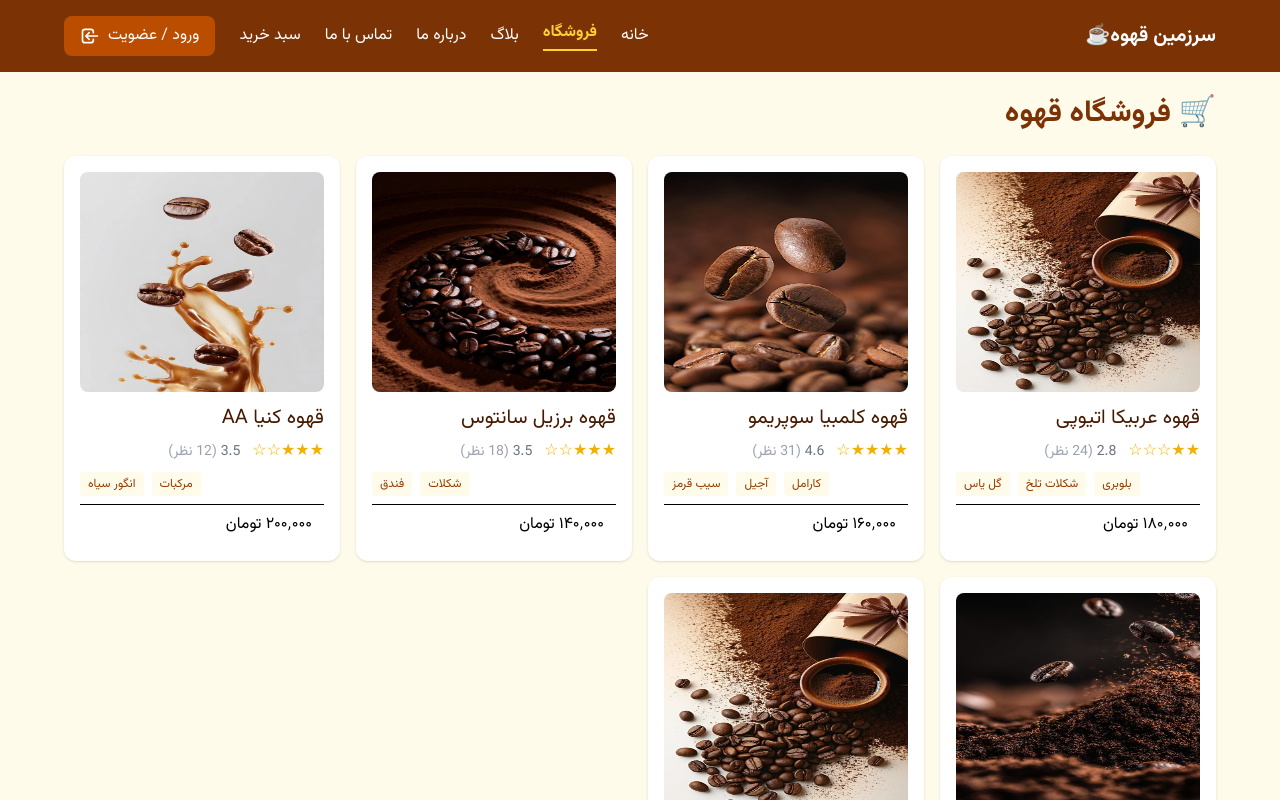
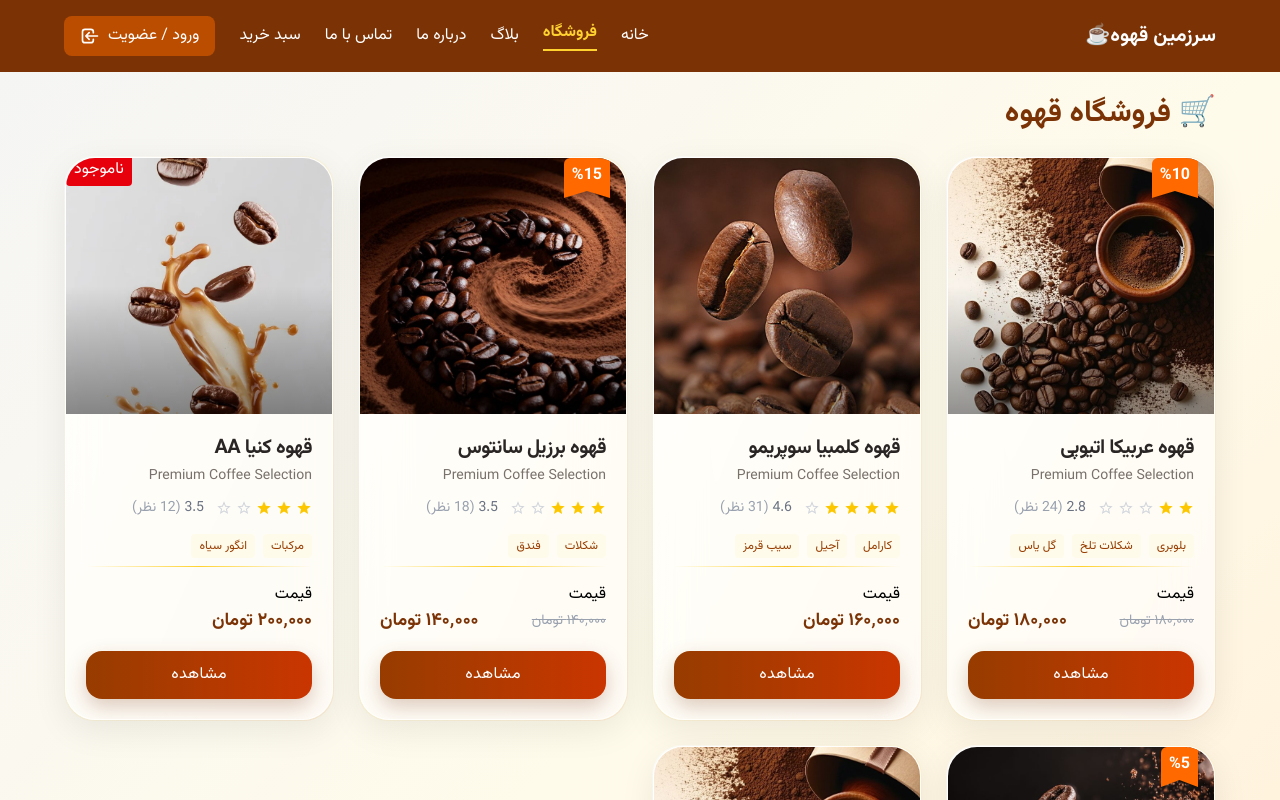
Before and after one commit to yektaakhavan/The-Coffee-Land, a React (Vite) app: page /shop in a window 1280 px wide. Shown: the top 800 px of the page. Built offline with nearby package versions, Linux system fonts and the light colour scheme.

Commit message:
feat(shop): implement product cards, badges, rating and price formatter

```diff
--- a/src/components/shop/Badge.jsx
+++ b/src/components/shop/Badge.jsx
@@ -1,17 +1,69 @@
 function Badge({ children, type = "default" }) {
   const styles = {
-    discount: "bg-red-500 text-white",
-    featured: "bg-amber-600 text-white",
-    stock: "bg-orange-500 text-white",
-    flavor: "bg-amber-50 text-amber-800", // نوع جدید
-    default: "bg-gray-300 text-black",
+    discount: "bg-orange-500 text-white text-s",
+    featured: "bg-amber-600 text-white text-xs",
+    stock: "bg-red-600 text-white text-s",
+    flavor: "bg-amber-50 text-amber-800 text-xs",
+    default: "bg-gray-300 text-black text-xs",
   };
 
+  if (type === "discount") {
+    return (
+      <span
+        className={` inline-flex items-center justify-center min-w-[34px] px-2 pt-1.5 pb-2.5 font-bold rounded-t-md rounded-tr-[3px] ${styles.discount}`}
+        style={{
+          clipPath:
+            "polygon(0 0, 100% 0, 100% 100%, 50% calc(100% - 7px), 0 100%)",
+        }}
+      >
+        {children}
+      </span>
+    );
+  }
+
   return (
-    <span className={`px-2 py-1 rounded text-xs ${styles[type]}`}>
+    <span className={`px-2 py-1 rounded ${styles[type]}`}>
       {children}
     </span>
   );
 }
 
 export default Badge;
+
+// function Badge({ children, type = "default" }) {
+//   const styles = {
+//     discount:
+//       "bg-red-500/90 text-white border border-red-400/40 shadow-sm",
+
+//     featured:
+//       "bg-gradient-to-r from-amber-500 to-orange-500 text-white border border-amber-300/40 shadow-sm",
+
+//     stock:
+//       "bg-orange-500/90 text-white border border-orange-300/40 shadow-sm",
+
+//     flavor:
+//       "bg-white/80 text-amber-900 border border-amber-100 backdrop-blur-md shadow-[0_4px_10px_rgba(245,158,11,0.08)] hover:shadow-[0_6px_14px_rgba(245,158,11,0.12)]",
+
+//     default:
+//       "bg-gray-100 text-gray-700 border border-gray-200",
+//   };
+
+//   return (
+//     <span
+//       className={`
+//         inline-flex items-center
+//         px-3 py-1.5
+//         rounded-full
+//         text-[11px]
+//         font-medium
+//         tracking-wide
+//         transition duration-300
+//         ${styles[type]}
+//       `}
+//     >
+//       {children}
+//     </span>
+//   );
+// }
+
+// export default Badge;
--- a/src/components/shop/ProductCard.jsx
+++ b/src/components/shop/ProductCard.jsx
@@ -1,63 +1,95 @@
-import React from "react";
-import products from "../../data/products";
+import { Link } from "react-router-dom";
 import StarRating from "../shop/StarRating";
 import Badge from "./Badge";
+import formatPrice from "../../utils/formatPrice";
 
-function ProductCard() {
+function ProductCard({ product }) {
   return (
-    <div className="min-h-scree p-6">
-      <div className="max-w-6xl mx-auto">
-        <h1 className="text-3xl font-bold text-amber-900 mb-6">
-          🛒 فروشگاه قهوه
-        </h1>
+    <div className="group relative rounded-[30px] p-[1px] bg-gradient-to-br from-white/70 via-amber-100/40 to-orange-200/30">
+      {/* Outer glow */}
+      <div className="absolute inset-0 rounded-[30px] bg-amber-300/20 blur-2xl opacity-0 group-hover:opacity-100 transition duration-500"></div>
 
-        <div className="grid grid-cols-1 sm:grid-cols-2 lg:grid-cols-3 xl:grid-cols-4 gap-4">
-          {products.map((product) => (
-            <div
-              key={product.id}
-              className="bg-white rounded-xl shadow p-4 hover:shadow-lg transition block"
-            >
-              {/* <div className="flex flex-col justify-between"> */}
+      {/* Card */}
+      <div className="relative overflow-hidden rounded-[30px] border border-white/50 bg-white/75 backdrop-blur-xl shadow-[0_10px_35px_rgba(0,0,0,0.08)] group-hover:-translate-y-2 group-hover:shadow-[0_20px_45px_rgba(120,53,15,0.18)] transition duration-500">
+        {/* Image Section */}
+        <div className="relative overflow-hidden">
           <img
-                className="w-64 h-55 rounded-lg mb-3 transition"
             src={product.image}
-                alt=""
+            alt={product.name}
+            className="w-full h-64 object-cover group-hover:scale-110 transition duration-700"
           />
-              <h3 className="text-amber-950 text-xl">{product.name}</h3>
-              <p className="my-2">
-                {/* {product.rating} */}
-                <StarRating
-                  rating={product.rating}
-                  count={product.reviewCount}
-                />
+
+          {/* Gradient overlay */}
+          <div className="absolute inset-0 bg-gradient-to-t from-black/40 via-transparent to-transparent"></div>
+
+          {/* Discount badge */}
+          {product.discountPercent > 0 && (
+            <div className="absolute top-0 right-4 z-20">
+              <Badge type="discount">%{product.discountPercent}</Badge>
+            </div>
+          )}
+
+          {/* Available Product */}
+          {product.stock <= 0 && (
+            <div className="absolute top-0 left-0 z-20">
+              <Badge type="stock">ناموجود</Badge>
+            </div>
+          )}
+        </div>
+
+        {/* Content */}
+        <div className="p-5">
+          {/* Title */}
+          <div className="mb-3">
+            <h3 className="text-xl font-bold text-stone-800 tracking-tight">
+              {product.name}
+            </h3>
+
+            <p className="text-sm text-stone-500 mt-1">
+              Premium Coffee Selection
             </p>
-              {/* نمایش نت‌های طعم به صورت تگ‌های جداگانه */}
-              {/* <div className="flex flex-wrap gap-2 justify-end my-2">
-                {product.flavorNotes.map((note, index) => (
-                  <span
-                    key={index}
-                    className="bg-amber-200 text-amber-800 text-xs px-3 py-1 rounded-full"
-                  >
-                    {note}
-                  </span>
-                ))}
-              </div> */}
-
-              {/* استفاده از Badge برای نت‌های طعم */}
-              <div className="flex flex-wrap gap-2 justify-end my-2">
+          </div>
+          {/* Star Rating */}
+          <div className="mb-4">
+            <StarRating rating={product.rating} count={product.reviewCount} />
+          </div>
+          {/* flavor note */}
+          <div className="flex flex-wrap gap-2 mb-2">
             {product.flavorNotes.map((note, index) => (
               <Badge key={index} type="flavor">
                 {note}
               </Badge>
             ))}
           </div>
-              <hr />
-              <p className=" py-2 px-3">
+          {/* Divider */}
+          <div className="w-full h-px bg-gradient-to-r from-transparent via-amber-300 to-transparent mb-4"></div>
+          {/* Price */}
+          <div className="flex-coloumn">
+            <p>قیمت</p>
+            <div className="flex justify-between items-center">
+              {/* original price */}
+              <p
+                className={`${
+                  product.discountPercent > 0
+                    ? "text-gray-400 line-through text-sm"
+                    : "text-amber-900 text-lg font-bold"
+                }`}
+              >
                 {product.basePrice.toLocaleString("fa-IR")} تومان
               </p>
+
+              {/* discounted price */}
+              {product.discountPercent > 0 && (
+                <p className="text-amber-900 text-lg font-bold">
+                  <p>{formatPrice(product.basePrice)}</p>
+                </p>
+              )}
             </div>
-            // </div>
-          ))}
+          </div>
+          {/* Product Details */}
+          <button className="w-full mt-4 py-3 rounded-2xl bg-gradient-to-r from-amber-800 to-orange-700 text-white font-medium tracking-wide shadow-[0_8px_20px_rgba(120,53,15,0.25)] hover:shadow-[0_12px_25px_rgba(120,53,15,0.35)] hover:scale-[1.02] transition duration-300">
+            مشاهده
+          </button>
         </div>
       </div>
     </div>
--- a/src/components/shop/StarRating.jsx
+++ b/src/components/shop/StarRating.jsx
@@ -1,13 +1,21 @@
-import products from "../../data/products";
+import React from "react";
+import { MdOutlineStarPurple500 } from "react-icons/md";
+import { MdOutlineStarOutline } from "react-icons/md";
 
-function StarRating({ rating = 0, count = 0 }) {
+function StarRating({ count = 0, rating = 0 }) {
   return (
-    <div className="flex items-center gap-1 text-yellow-500">
-      {"★".repeat(Math.floor(rating))}
-      {"☆".repeat(5 - Math.floor(rating))}
-      <span className="text-gray-500 text-sm mr-2">{rating}</span>
+    <div className="flex items-center gap-1">
+      {/* filled stars */}
+      {Array.from({ length: Math.floor(rating) }).map((_, index) => (
+        <MdOutlineStarPurple500 key={index} className="text-yellow-400" />
+      ))}
+      {/* empty stars */}
+      {Array.from({ length: 5 - Math.floor(rating) }).map((_, index) => (
+        <MdOutlineStarOutline key={index} className="text-gray-300" />
+      ))}
+      <p className="text-sm text-gray-500 mr-2">{rating}</p>
       {count > 0 && (
-        <span className="text-gray-400 text-sm">({count} نظر)</span>
+        <p className="text-sm text-gray-400">({count} نظر)</p>
       )}
     </div>
   );
--- a/src/data/products.js
+++ b/src/data/products.js
@@ -80,7 +80,7 @@ const products = [
     basePrice: 200000,
     discountPercent: 0,
     finalPrice: 200000,
-    stock: 23,
+    stock: 0,
     image: "/src/assets/images/product/04.jpg",
     flavorNotes: ["مرکبات", "انگور سیاه"],
     acidity: "بالا",
--- a/src/pages/public/ShopPage.jsx
+++ b/src/pages/public/ShopPage.jsx
@@ -1,11 +1,35 @@
+// import React from "react";
+// import ProductCard from "../../components/shop/ProductCard";
+
+// function ShopPage() {
+//   return (
+//     <>
+//       <ProductCard />
+//     </>
+//   );
+// }
+
+// export default ShopPage;
+
 import React from "react";
+import products from "../../data/products";
 import ProductCard from "../../components/shop/ProductCard";
 
 function ShopPage() {
   return (
-    <>
-      <ProductCard />
-    </>
+    <div className="min-h-screen p-6 bg-gradient-to-br from-stone-100 via-amber-50 to-orange-100">
+      <div className="max-w-6xl mx-auto">
+        <h1 className="text-3xl font-bold text-amber-900 mb-6">
+          🛒 فروشگاه قهوه
+        </h1>
+
+        <div className="grid grid-cols-1 sm:grid-cols-2 lg:grid-cols-3 xl:grid-cols-4 gap-6">
+          {products.map((product) => (
+            <ProductCard key={product.id} product={product} />
+          ))}
+        </div>
+      </div>
+    </div>
   );
 }
 
--- /dev/null
+++ b/src/utils/formatPrice.js
@@ -0,0 +1,5 @@
+function formatPrice(price) {
+  return Number(price).toLocaleString("fa-IR") + " تومان";
+}
+
+export default formatPrice;
```
Also changed, not shown: 1 other file (tests, documents, lock files or other folders). Lines whose indentation alone changed are shown as unchanged.
